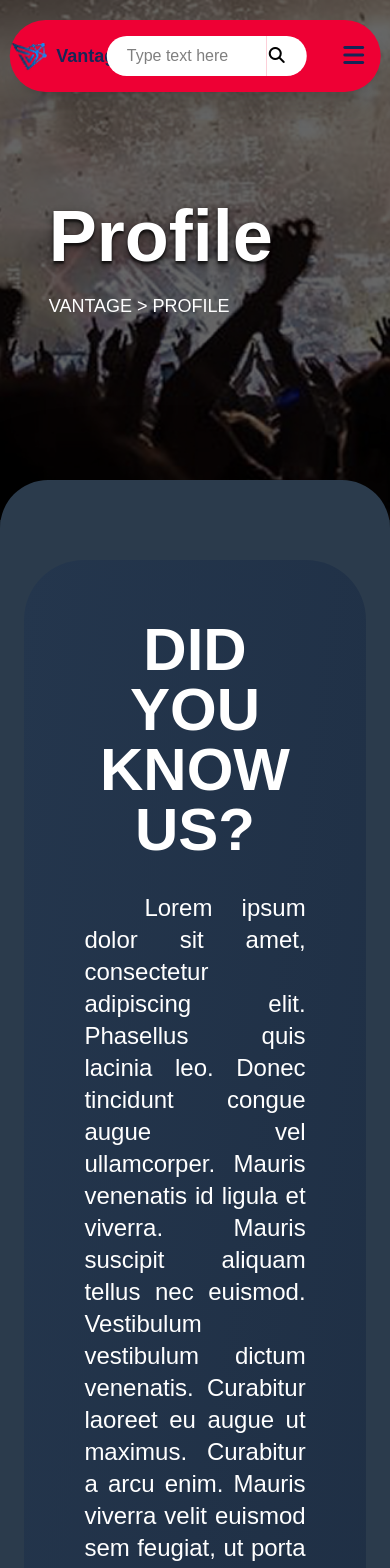
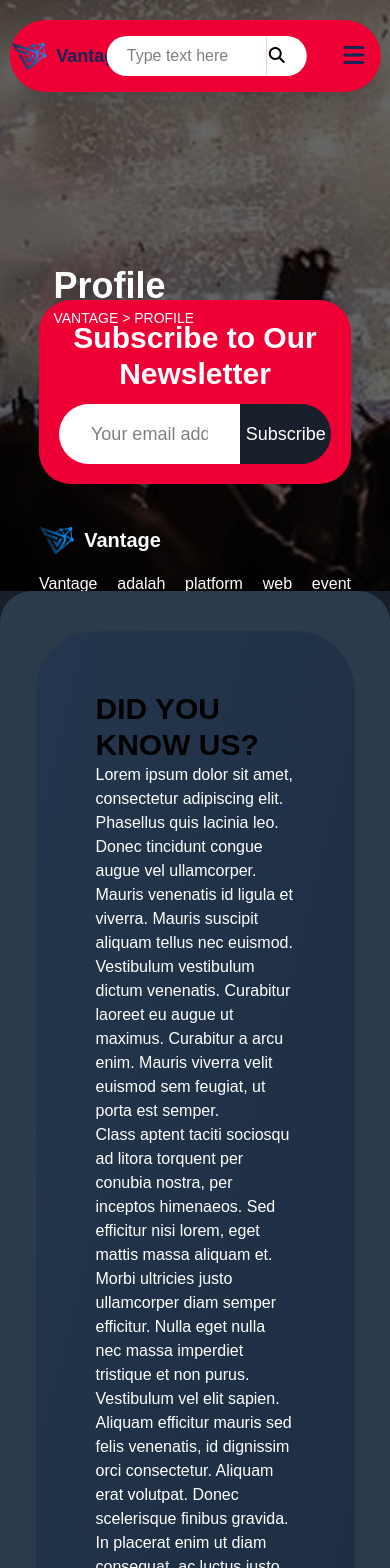
Before and after one commit to Vantage-EO-Project-AMIKOM/Vantage_EO, a Vue app: page /profile in a window 390 px wide. Shown: the top 1568 px of the page. Built offline with nearby package versions, Linux system fonts and the light colour scheme.

Commit message:
responsive profile

```diff
--- a/src/views/ProfileView.vue
+++ b/src/views/ProfileView.vue
@@ -31,35 +31,45 @@ onUnmounted(() => {
 </script>
 <template>
   <!-- HERO -->
-  <section class="w-full h-130 z-10 flex items-center relative overflow-hidden">
+  <section
+  class="w-full min-h-[70vh] md:min-h-[85vh] flex items-center relative overflow-hidden">
+  >
     <div class="absolute inset-0 bg-black/60">
       <img src="./../components/img/bg/hero-bg.jpg" alt=""
         class="w-full h-full object-cover brightness-[0.4] saturate-50 absolute top-0 left-0 opacity-100 bg-size-cover"
         draggable="false" :style="{ transform: `translateY(${parallaxOffset}px)` }" />
     </div>
     <div class="w-full max-w-3/4 mx-auto z-10">
-      <h1 class="w-2/3 capitalize text-7xl font-bold text-white text-shadow-lg/50 text-shadow-black mb-5">
+      <h1
+        class="w-full md:w-2/3 capitalize
+        text-4xl sm:text-5xl md:text-6xl lg:text-7xl
+        font-bold text-white leading-tight"
+      >
         Profile
       </h1>
-      <p class="text-lg font-normal uppercase text-white">vantage > profile</p>
+      <p class="text-sm sm:text-base md:text-lg uppercase text-white">vantage > profile</p>
     </div>
   </section>
 
   <!-- DID -->
-  <div class="relative z-10 bg-[#2B3B4C] py-20 rounded-[3rem] -mt-10 mb-250 xl:mb-162.5 shadow-[0_0_80px_rgba(0,0,0,0.15)]">
-    <section class="max-w-7/8 w-full mx-auto">
+  <div
+    class="relative z-10 bg-[#2B3B4C]
+    py-10 sm:py-16 md:py-20
+    rounded-t-[2rem] md:rounded-[3rem]"
+>
+    <section class="max-w-[90%] md:max-w-[87.5%] w-full mx-auto px-4">
       <div class="bg-linear-to-br from-[#24364d] to-[#1d2d42] overflow-hidden p-15 rounded-[60px]">
-        <h2 class="text-6xl capitalize font-semibold mb-8 text-center text-white">
+        <h2 class="text-3xl sm:text-4xl md:text-5xl lg:text-6xl capitalize font-semibold">
           DID YOU KNOW US?
         </h2>
-        <p class="text-white text-2xl indent-15 mb-8 text-justify">
+        <p class="text-white text-base sm:text-lg md:text-xl lg:text-2xl">
           Lorem ipsum dolor sit amet, consectetur adipiscing elit. Phasellus quis lacinia leo. Donec
           tincidunt congue augue vel ullamcorper. Mauris venenatis id ligula et viverra. Mauris
           suscipit aliquam tellus nec euismod. Vestibulum vestibulum dictum venenatis. Curabitur
           laoreet eu augue ut maximus. Curabitur a arcu enim. Mauris viverra velit euismod sem
           feugiat, ut porta est semper.
         </p>
-        <p class="text-white text-2xl indent-15 text-justify">
+        <p class="text-white text-base sm:text-lg md:text-xl lg:text-2xl">
           Class aptent taciti sociosqu ad litora torquent per conubia nostra, per inceptos
           himenaeos. Sed efficitur nisi lorem, eget mattis massa aliquam et. Morbi ultricies justo
           ullamcorper diam semper efficitur. Nulla eget nulla nec massa imperdiet tristique et non
@@ -78,7 +88,7 @@ onUnmounted(() => {
       <div class="w-full max-w-4/5 mx-auto py-20">
         <h2 class="text-6xl capitalize font-semibold text-center text-white">Our Profile</h2>
 
-        <div class="grid grid-cols-3 gap-10 mt-10">
+        <div class="grid grid-cols-1 lg:grid-cols-3 gap-8 lg:gap-10 mt-10 items-center">
           <div class="w-110 h-145 overflow-hidden rounded-full">
             <img class=" w-full h-full object-cover object-[0%_100%] scale-130 origin-center"
               src="./../components/img/profilePage/profile/profile1.jpeg" alt="Azka" />
@@ -119,7 +129,7 @@ onUnmounted(() => {
           </div>
         </div>
         <div class="grid grid-cols-3 mt-10">
-          <div class="w-110 h-145 overflow-hidden rounded-full">
+          <div class="w-full max-w-[280px] sm:max-w-[350px] md:max-w-[420px] h-[320px] sm:h-[420px] md:h-[560px] mx-auto overflow-hidden rounded-full">
             <img class=" w-full h-full object-cover object-[0%_100%] scale-130 origin-center"
               src="./../components/img/profilePage/profile/profile3.jpeg" alt="Angga" />
           </div>
@@ -147,7 +157,7 @@ onUnmounted(() => {
             <p class="text-2xl italic text-white mb-10 text-right">
               “Bukan tentang seberapa cepat melaju, tapi seberapa konsisten tetap bertahan sampai tujuan.”
             </p>
-            <div class="flex justify-end items-center gap-3 mt-10">
+            <div class="flex justify-center lg:justify-end items-center gap-3 mt-6 md:mt-10">
               <h5 class="text-white text-2xl ml-3 self-center">Danizakhran</h5>
               <img src="./../components/img/profilePage/githubicon.png" alt="github_icon" />
             </div>
```
